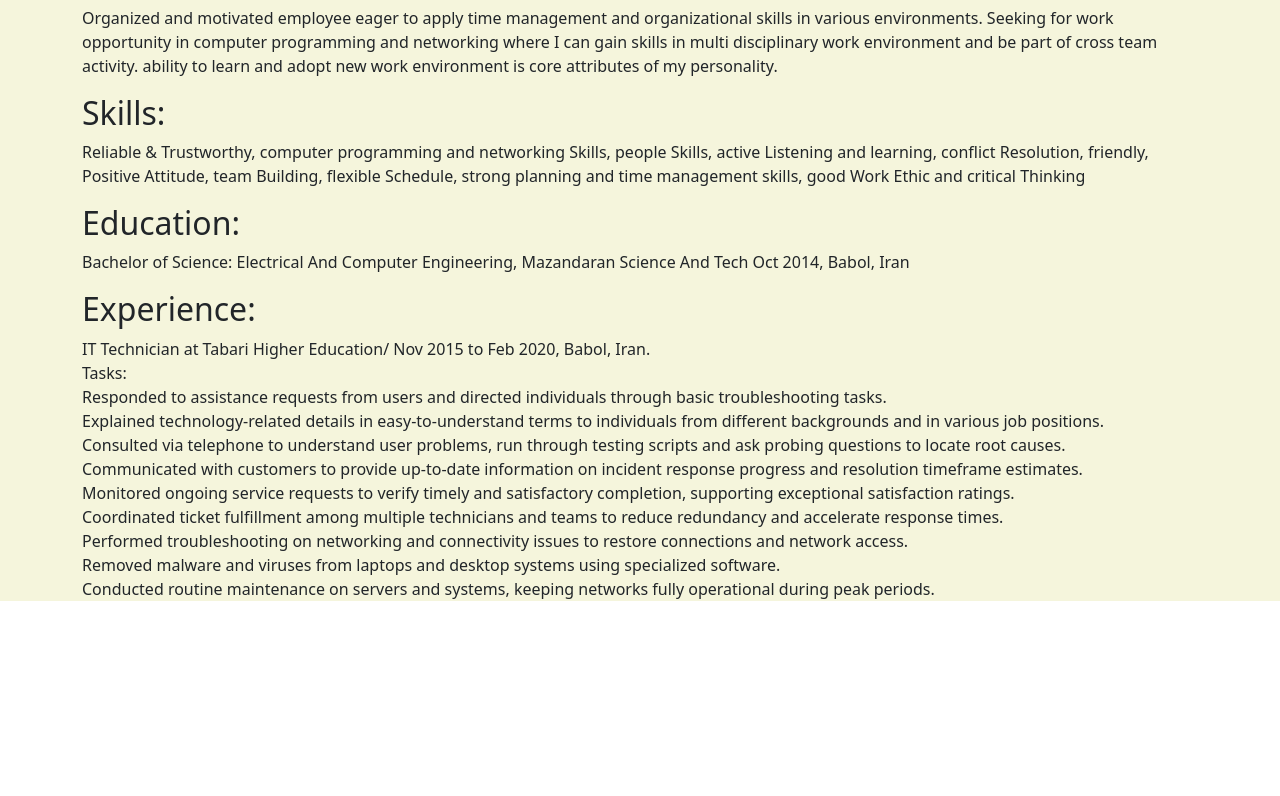
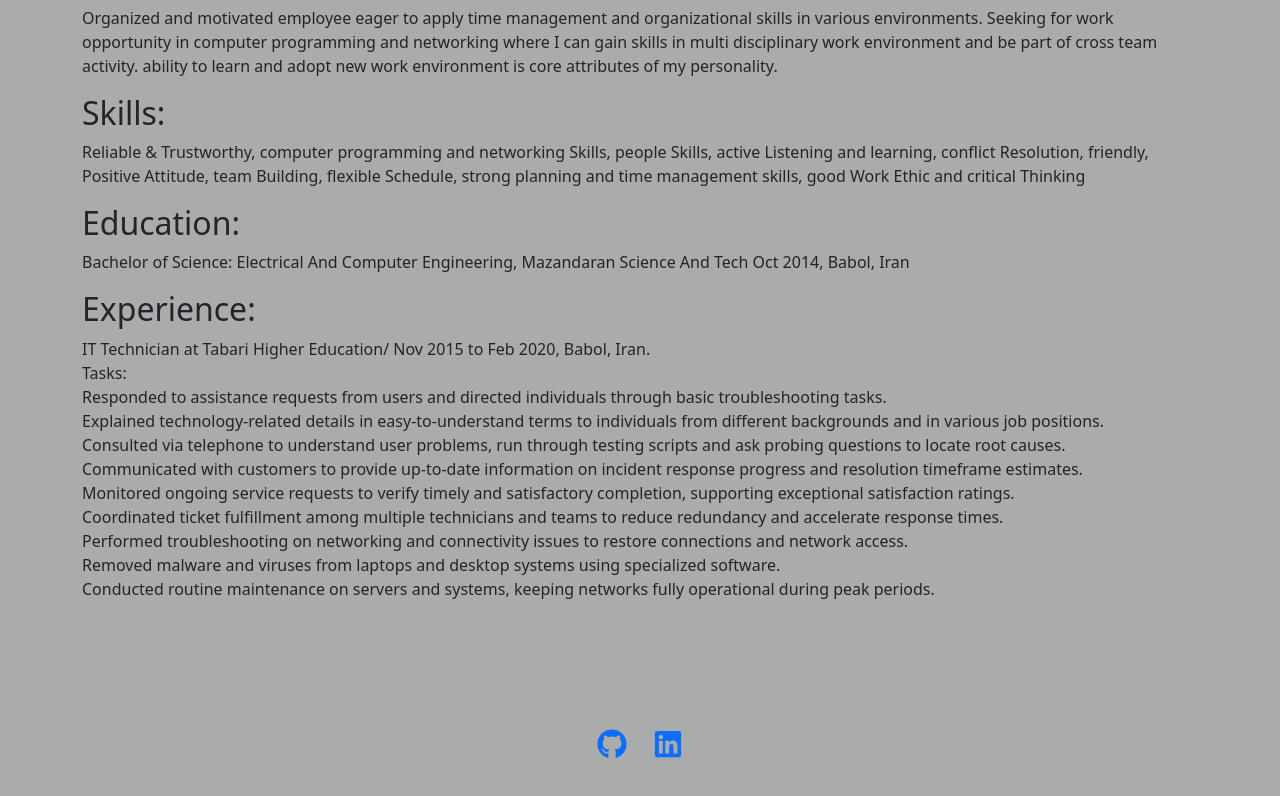
Before and after one commit to Golnaz8/react-portfolio, a React (Vite) app in the folder react-portfolio/: page /Resume in a window 1280 px wide. Shown: the part 366-1162 px from the top of the page. Before the commit the page ends 983 px from the top, so only its background shows below. Built offline with nearby package versions, Linux system fonts and the light colour scheme.

Commit message:
added footer

```diff
--- a/react-portfolio/package.json
+++ b/react-portfolio/package.json
@@ -14,6 +14,7 @@
     "bootstrap": "^5.2.3",
     "react": "^18.2.0",
     "react-dom": "^18.2.0",
+    "react-icons": "^4.11.0",
     "react-router-dom": "^6.17.0"
   },
   "devDependencies": {
--- a/react-portfolio/src/App.jsx
+++ b/react-portfolio/src/App.jsx
@@ -2,6 +2,8 @@
 import { Outlet } from 'react-router-dom';
 import Nav from './components/NavTabs';
 import './styles/App.css';
+import { FaGithub, FaLinkedin } from 'react-icons/fa';
+
 
 function App() {
   // The Outlet component will conditionally swap between the different pages according to the URL
@@ -11,6 +13,14 @@
       <main className="mx-3">
         <Outlet />
       </main>
+      <footer style={{ display: 'flex', justifyContent: 'center', marginTop: '10%', paddingBottom:'3%' }}>
+        <a style={{marginRight: '2%'}} href="https://github.com/golnaz8" target="_blank" rel="noopener noreferrer">
+          <FaGithub size={30} />
+        </a>
+        <a href="https://www.linkedin.com/in/naz-brj" target="_blank" rel="noopener noreferrer">
+          <FaLinkedin size={30} />
+        </a>
+      </footer>
     </>
   );
 }
--- a/react-portfolio/src/components/NavTabs.jsx
+++ b/react-portfolio/src/components/NavTabs.jsx
@@ -12,6 +12,7 @@
         <img src={reactLogo} className="logo react" alt="React logo" />
         <h3>Golnaz Berenjian</h3>
       </div>
+      <div>
         <ul className="nav nav-tabs custom-container">
           <li className="nav-item">
             <Link
@@ -47,6 +48,7 @@
           </li>
         </ul>
       </div>
+    </div>
 
   );
 }
--- a/react-portfolio/src/styles/App.css
+++ b/react-portfolio/src/styles/App.css
@@ -3,7 +3,7 @@
   margin: 0 auto;
   /* padding: 2rem; */
   text-align: left;
-  background-color: beige;
+  background-color:rgb(170, 171, 171);
 }
 
 .logo {
```
Also changed, not shown: 1 other file (tests, documents, lock files or other folders). Lines whose indentation alone changed are shown as unchanged.
